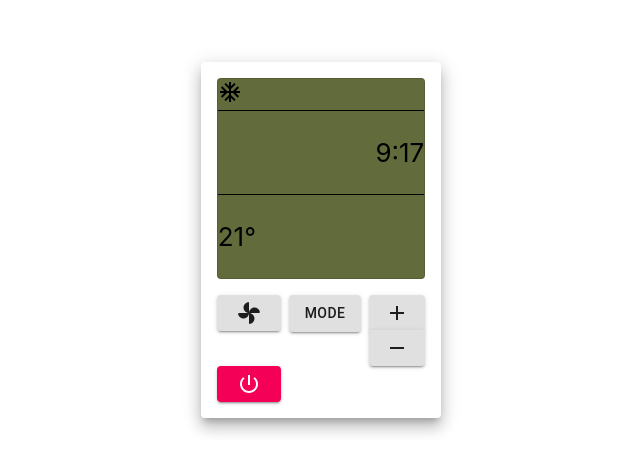
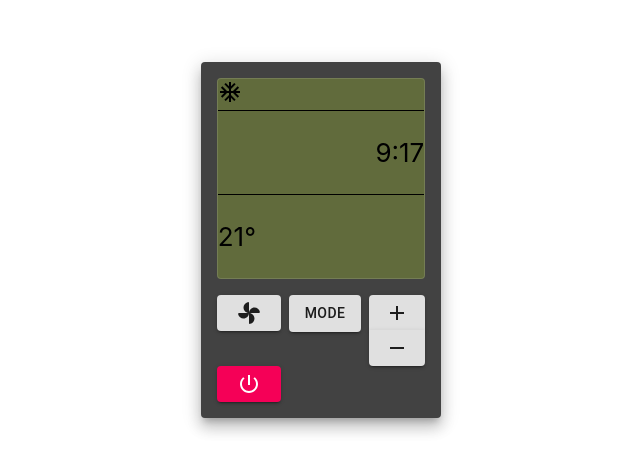
Before and after one commit to omri2861/AcRemoteFE, a React (Create React App) app: page / in a window 1280 px wide. Shown: the part 160-632 px from the top of the page, without its empty margins (319-959 px from the left). Built offline with nearby package versions, Linux system fonts and the light colour scheme.

Commit message:
Updated the remote's theme to dark

```diff
--- a/src/components/App.js
+++ b/src/components/App.js
@@ -1,17 +1,28 @@
 import "./App.css";
-import Box from "@material-ui/core/Box";
 import Paper from "@material-ui/core/Paper";
 import Controls from "./Controls/Conrtols";
 import Screen from "./Screen";
+import { createMuiTheme, ThemeProvider } from "@material-ui/core";
+
+const theme = createMuiTheme({
+    palette: {
+        type: "dark",
+        primary: {
+            main: "#FFA500"
+        }
+    },
+});
 
 function App() {
     // TODO: Find a better way to align content to the middle
     return (
         <div className="App">
-            <Paper elevation={10}>
-                <Screen />
-                <Controls />
-            </Paper>
+            <ThemeProvider theme={theme}>
+                <Paper elevation={10}>
+                    <Screen />
+                    <Controls />
+                </Paper>
+            </ThemeProvider>
         </div>
     );
 }
```
